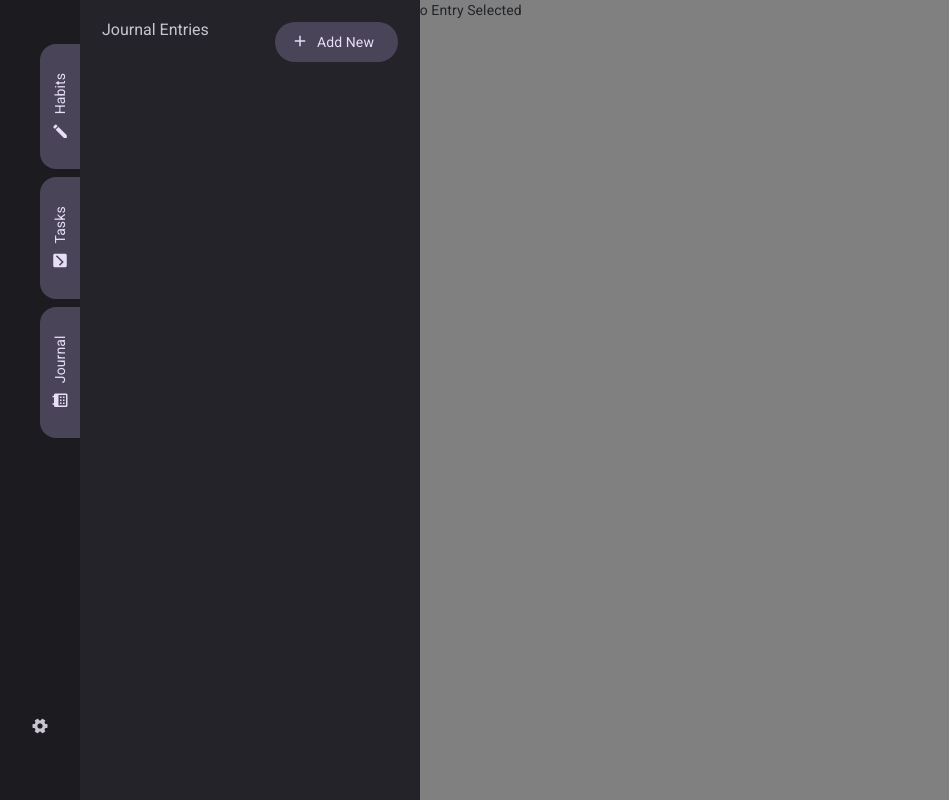
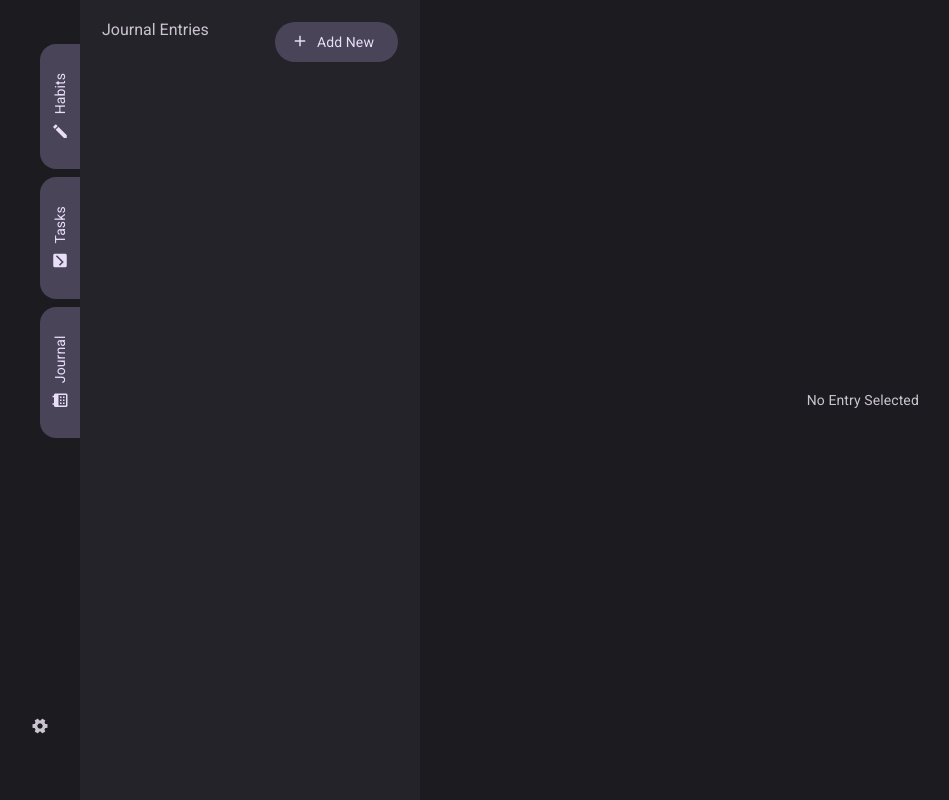
Before and after one commit to IlyaPonomarenko/HabitTrackerApp, a React (Create React App) app: page /journal in a window 1280 px wide. Shown: the whole page, without its empty margins (0-949 px from the left). Built offline with nearby package versions, Linux system fonts and the light colour scheme.

Commit message:
no entry screen added, width adjusted

```diff
--- a/src/components/JournalForm/JournalForm.js
+++ b/src/components/JournalForm/JournalForm.js
@@ -3,12 +3,13 @@ import Mood from "../JournalFormComponents/Mood";
 import Busy from "../JournalFormComponents/Busy";
 import Feel from "../JournalFormComponents/Feel";
 import JournalTextArea from "../JournalFormComponents/JournalTextArea";
+import NoEntryScreen from "../JournalFormComponents/NoEntryScreen";
+import "./JournalForm.scss";
 
-import "./JournalForm.scss";
 
 const JournalForm = ({ activeEntry, onUpdateEntry, onChange, checkboxes }) => {
   if (!activeEntry)
-    return <div className="no-active-entry">No Entry Selected</div>;
+    return <div className="no-active-entry"><NoEntryScreen/></div>;
 
   return (
     <div className="journal-form">
--- a/src/components/JournalForm/JournalForm.scss
+++ b/src/components/JournalForm/JournalForm.scss
@@ -1,7 +1,7 @@
 @use "../../utilities/variables/" as v;
 
 .journal-form {
-  width: 145vh;
+  width: calc(102vw - 420px);
   height: 100vh;
   background-color: v.$color-surface-dark;
   color: v.$color-on-surface-variant-dark;
@@ -21,3 +21,8 @@
   grid-template-columns: 1fr 1fr;
   gap: 5px;
 }
+
+.no-active-entry {
+
+  color: v.$color-surface-dark;
+}
--- /dev/null
+++ b/src/components/JournalFormComponents/NoEntryScreen.jsx
@@ -0,0 +1,9 @@
+import React from 'react'
+import "./NoEntryScreen.scss"
+
+export default function NoEntryScreen() {
+  return (
+    <div className='no-entry-container'>
+        <div className='no-entry-text'>No Entry Selected</div></div>
+  )
+}
--- /dev/null
+++ b/src/components/JournalFormComponents/NoEntryScreen.scss
@@ -0,0 +1,11 @@
+@use "../../utilities/variables/" as v;
+
+.no-entry-container {
+  width: calc(102vw - 420px);
+  height: 100vh;
+  background-color: v.$color-surface-dark;
+  color: v.$color-on-surface-variant-dark;
+  display: flex;
+  justify-content: center;
+  align-items: center;
+}
--- a/src/containers/Journal/Journal.jsx
+++ b/src/containers/Journal/Journal.jsx
@@ -16,28 +16,7 @@ function Journal() {
       lastModified: Date.now(),
       moodLevel: 50,
       busyLevel: 50,
-      feelings: {
-        excited: false,
-        joyful: false,
-        amazed: false,
-        grateful: false,
-        accomplished: false,
-        thankful: false,
-        proud: false,
-        productive: false,
-        active: false,
-        relaxed: false,
-        calm: false,
-        optimistic: false,
-        chilled: false,
-        supported: false,
-        sad: false,
-        nervous: false,
-        impatent: false,
-        bored: false,
-        worried: false,
-        meh: false,
-      },
+      feelings: [],
     };
     setEntries([newEntry, ...entries]);
   };
--- a/src/containers/Journal/Journal.scss
+++ b/src/containers/Journal/Journal.scss
@@ -8,6 +8,6 @@
   @include v.label-large;
   position: fixed;
   top: 0%;
-  right: 0%;
-  width: 68%;
+  left: 420px;
+  width: calc(100vw - 420px);
 }
```
